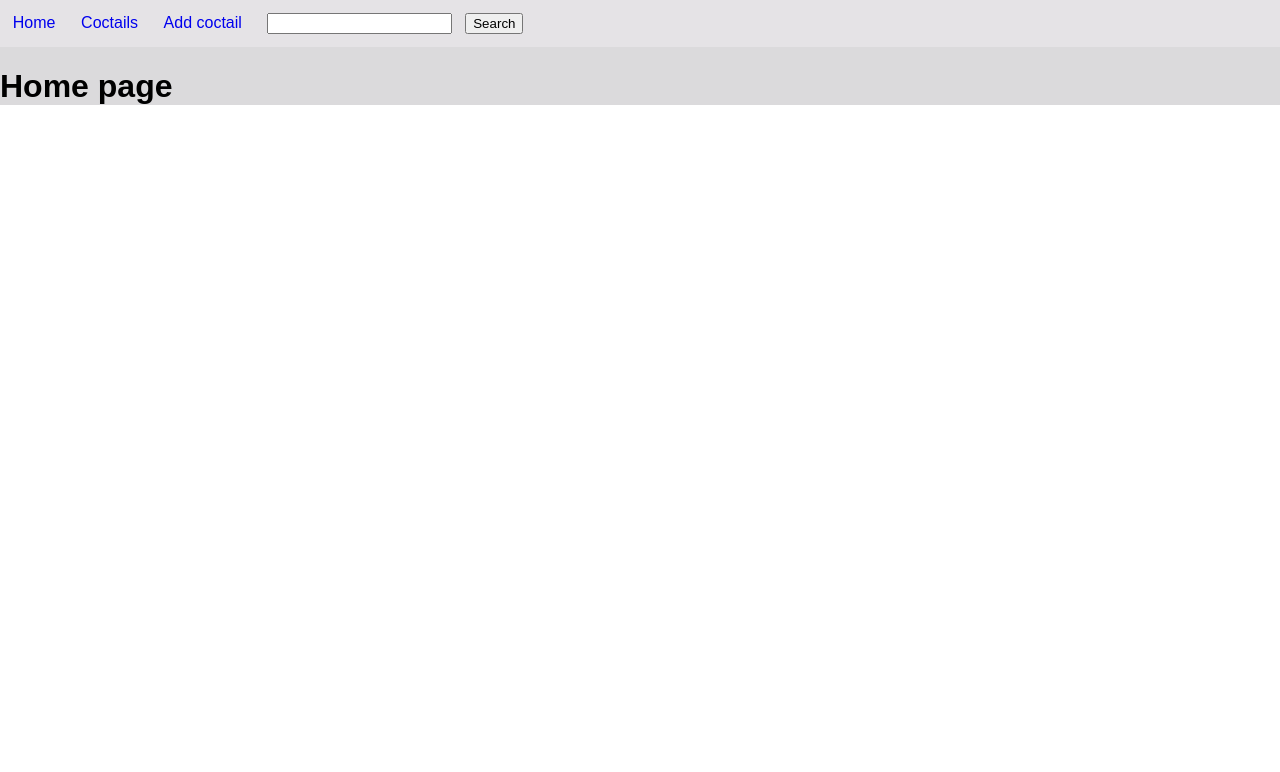
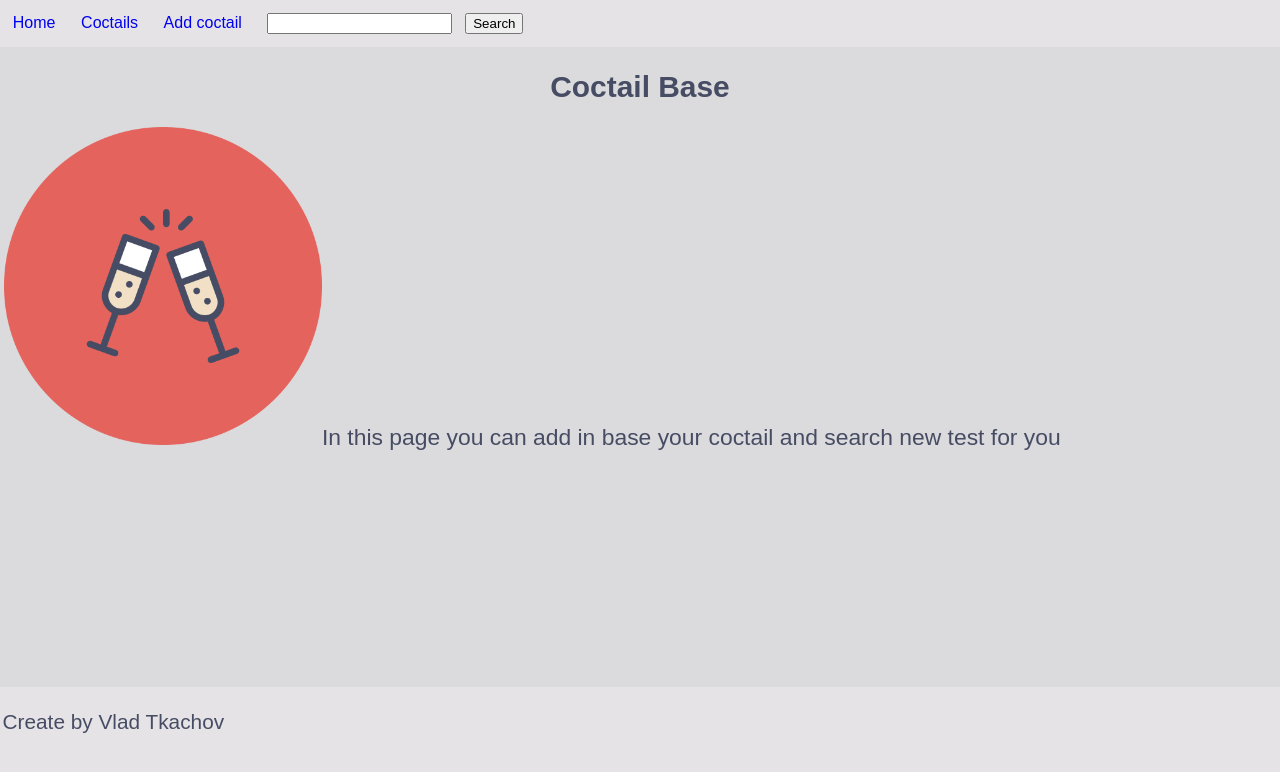
Before and after one commit to Miakshin/coctailBase, a React (Create React App) app: page / in a window 1280 px wide. Shown: the top 772 px of the page. Built offline with nearby package versions, Linux system fonts and the light colour scheme.

Commit message:
add addline function and try write function for submit

```diff
--- a/src/App.js
+++ b/src/App.js
@@ -1,6 +1,7 @@
 import React, { Component } from 'react';
 import Main from './components/Main';
 import Header from './components/Header';
+import Footer from './components/Footer';
 
 class App extends Component {
   render() {
@@ -8,6 +9,7 @@ class App extends Component {
   <div>
     <Header />
     <Main />
+    <Footer />
   </div>
     );
   }
--- a/src/components/AddCoctail.js
+++ b/src/components/AddCoctail.js
@@ -1,28 +1,61 @@
 import React, { Component } from 'react';
-import { createStore } from 'redux';
 
 import coctailBase from '../reducers/coctailBase';
 import Line from './Line.js'
 
-const store = createStore(coctailBase);
+const store = coctailBase;
 
 class AddCoctail extends Component{
+  constructor(props) {
+    super(props);
+    this.state = { lineCounts: 2
+    };
+  }
 
   addMoreLine(){
-    let btn = document.querySelector(".AddLineBtn");
+    this.setState({lineCounts: this.state.lineCounts+=1});
   }
+
+  sendForm(){
+    const inputs = document.querySelectorAll('.addCoctailForm input');
+    for(var key of inputs){
+      console.log(key.value)
+    }
+    const freshComponents = document.querySelectorAll("div[class|=\"line\"] ");
+    // const freshComponents = document.querySelectorAll("div[class|=\"line\"] input[type=\"text\"]");
+    for(let i=0;i<freshComponents.length;i++){
+      let component ='';
+      let children = freshComponents[i].childNodes;
+      for(var key of children){
+        if(key.value !== undefined){
+          component+=" " + key.value;
+        };
+      }
+      console.log(component);
+    }
+    console.log(freshComponents);
+  }
+
   render() {
+      let lines=[];
+      for( let i=0; i<this.state.lineCounts ;i++ ){
+        lines.push(i)
+      }
+      const lineList = lines.map((id) =>
+      <Line id={id} key={id}/>
+      )
     return(
         <form className="addCoctailForm">
-          <Line/>
-          <Line/>
-          <Line/>
-          <button className="AddLineBtn" onClick={this.addMoreLine}>Add a line</button>
+          <h1>Add a new coctail</h1>
+          <label>Название:</label>
+          <input type="text" name="name" placeholder="Введите название"/>
+          {lineList}
+          <button className="AddLineBtn" onClick={()=>this.addMoreLine()}>Add a line</button>
           <br/>
           <label>Рецепт приготовления</label>
           <textarea></textarea>
           <br/>
-          <input type="submit"/>
+          <input type="submit" onClick={()=>this.sendForm()}/>
         </form>
       )
   }
--- a/src/components/Coctails.js
+++ b/src/components/Coctails.js
@@ -3,13 +3,13 @@ import { createStore } from 'redux';
 
 import coctailBase from '../reducers/coctailBase';
 
-const store = createStore(coctailBase);
+const store = coctailBase;
 
 
 class Coctails extends React.Component{
   constructor(props) {
     super(props);
-    this.state = {store: store.getState()
+    this.state = {store: store
     };
   }
   render(){
@@ -27,7 +27,7 @@ class Coctails extends React.Component{
   )
 
     return(
-      <div>{showCoctails}</div>
+      <div className="coctailsPage">{showCoctails}</div>
     )
   }
 }
--- /dev/null
+++ b/src/components/Footer.js
@@ -0,0 +1,7 @@
+import React from 'react';
+const Footer = () =>
+<footer>
+  <p>Create by Vlad Tkachov</p>
+</footer>
+
+export default Footer;
--- a/src/components/Home.js
+++ b/src/components/Home.js
@@ -1,9 +1,14 @@
 import React from 'react';
 
 const Home = () => (
-  <div>
-    <h1>Home page</h1>
-  </div>
+  <main className="home">
+    <h1>Coctail Base</h1>
+    <div>
+      <p>
+      <img src="img/homePageLogo.png"/>
+      In this page you can add in base your coctail and search new test for you</p>
+    </div>
+  </main>
   );
 
 export default Home;
--- a/src/components/Line.js
+++ b/src/components/Line.js
@@ -1,9 +1,10 @@
 import React from 'react';
 
-const Line = () => (
-  <div className="line">
-    <label>Компонент</label><input tepe="text"
-    placeholder="введите название компонента"/>
+function Line(props){
+  return (<div className={"line-" + props.id}>
+    <label>Компонент</label><input type="text"
+    placeholder="введите компонент"
+    />
     <label>Количество</label>
     <input type="number"
     min="1" max="500"/>
@@ -13,6 +14,8 @@ const Line = () => (
       <option>Шт.</option>
     </select>
   </div>
-);
+  )
+}
+;
 
 export default Line;
--- a/src/components/Main.js
+++ b/src/components/Main.js
@@ -6,7 +6,7 @@ import Coctails from './Coctails';
 import AddCoctail from './AddCoctail';
 
 const Main = () => (
-  <main>
+  <main className="main">
     <Switch>
       <Route exact path='/' component={Home}/>
       <Route path='/coctails' component={Coctails}/>
--- a/src/index.css
+++ b/src/index.css
@@ -1,14 +1,29 @@
+html{
+  height: 100%;
+}
 body {
   margin: 0;
   padding: 0;
   font-family: sans-serif;
+  height: 100%;
 }
 #root{
   background-color: #dbdadc;
   height: 100%;
 }
-.navigation{
+#root div{
+  height: 100%;
+}
+
+.addCoctailForm, .coctailsPage, .home{
+  color: #464c63;
+    font-size: 1.1em;
+}
+
+/* navigation */
+nav.navigation{
   background-color: #e5e3e6;
+  min-width: 10%;
 
 }
 .navigation li, input{
@@ -44,3 +59,48 @@ article p{
   margin: 0.3%;
   font-size: 1.01em;
 }
+/* Main */
+main.main {
+  min-height: 80%;
+  width: 100%;
+}
+/* home page */
+.home{
+  padding: 0.3%;
+}
+
+.home img{
+  height: 25%;
+  width: 25%;
+}
+.home p{
+  font-size: 1.3em;
+}
+.home h1, .addCoctailForm h1{
+  text-align: center;
+  font-size: 1.7em;
+}
+
+/* Footer */
+form.addCoctailForm{
+  margin-left: 0.7%;
+}
+form.addCoctailForm div[class|="line"] label, form.addCoctailForm div[class|="line"] input{
+  margin-right: 0.3%;
+}
+form.addCoctailForm div[class|="line"] input{
+  color: #464c63;
+}
+div.line{
+  margin: 0.3%;
+}
+/* Footer */
+
+footer{
+    background-color: #e5e3e6;
+    padding: 0.2%;
+    color: #464c63;
+    font-size: 1.3em;
+    min-height: 10%;
+    max-height: 10%;
+}
--- a/src/reducers/coctailBase.js
+++ b/src/reducers/coctailBase.js
@@ -1,4 +1,4 @@
-const initialState=[
+const coctailBase=[
   {
     name: 'Negroni',
     img : '../img/someCoct.png',
@@ -23,14 +23,4 @@ const initialState=[
     recipe : 'Налей в шейкер лаймовый сок 30 мл, сахарный сироп 15 мл и белый ром 60 мл. Наполни шейкер кубиками льда и взбей.Перелей через стрейнер в охлажденное шампанское блюдце.'
   }
 ];
-
-export default function coctailBase(state = initialState, action){
-  if(action.type === "ADD_COCTAIL"){
-    return
-      [...state,
-      action.payload
-    ];
-
-  }
-  return state;
-}
+export default coctailBase;
```
Also changed, not shown: public/img/homePageLogo.png (added).
